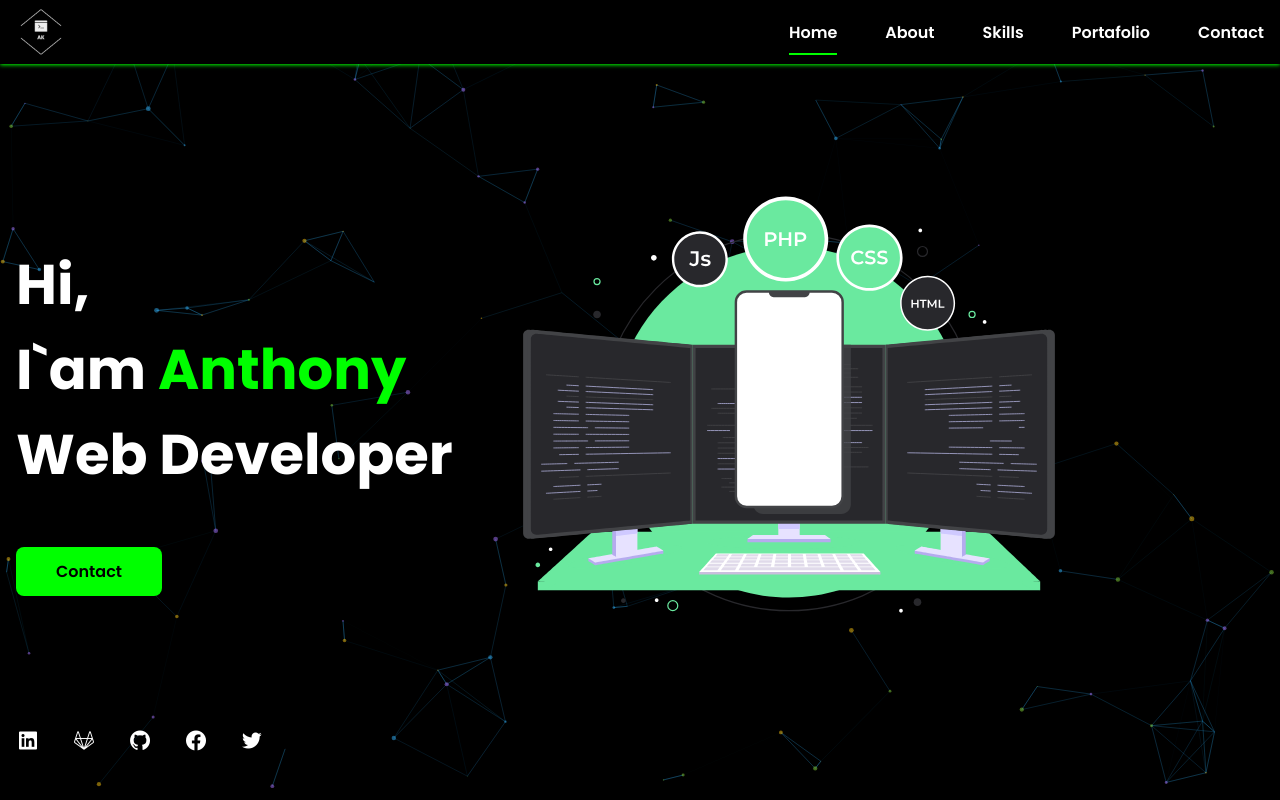
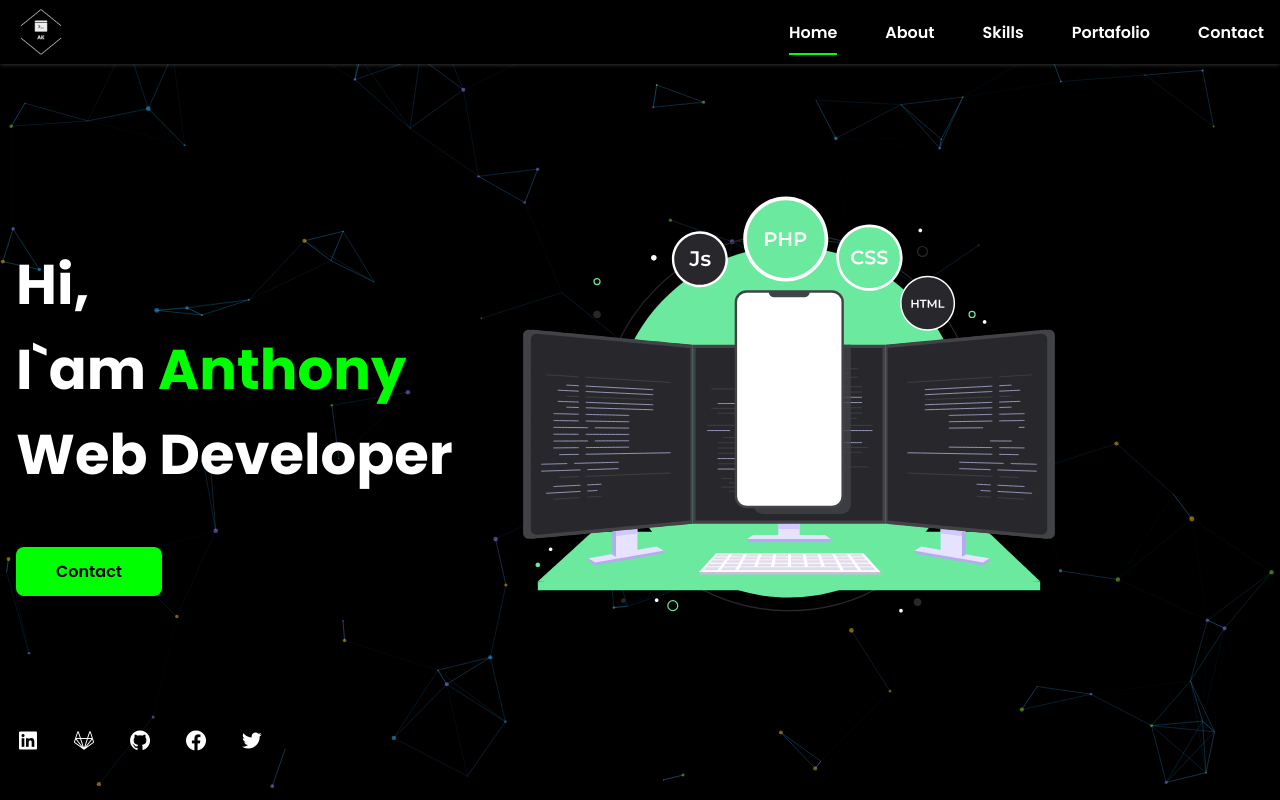
Before and after one commit to Anthony0912/briefcase, a React (Create React App) app: page / in a window 1280 px wide. Shown: the top 800 px of the page. Built offline with nearby package versions, Linux system fonts and the light colour scheme.

Commit message:
add style scrollbar

```diff
--- a/src/assets/css/styles.css
+++ b/src/assets/css/styles.css
@@ -1,3 +1,17 @@
+*::-webkit-scrollbar {
+  width: 7px;
+  height: 7px;
+}
+*::-webkit-scrollbar-track {
+  border-radius: 10px;
+}
+
+*::-webkit-scrollbar-thumb {
+  background-color: var(--background-color-scrollbar);
+  border-radius: 20px;
+  border: 1px solid var(--border-color-scrollbar);
+}
+
 :root {
   --header-height: 3rem;
   --font-semi: 600;
@@ -11,6 +25,8 @@
   --third-color: #fff;
   --fourth-color: #000;
   --fifth-color: #1c1c1c;
+  --background-color-scrollbar: #797979;
+  --border-color-scrollbar: #797979;
 }
 
 /*===== Fuente y tipografia =====*/
@@ -20,6 +36,7 @@
   --h2-font-size: 1.25rem;
   --normal-font-size: 0.938rem;
 }
+
 @media screen and (min-width: 768px) {
   :root {
     --big-font-size: 3.5rem;
@@ -45,7 +62,7 @@
 }
 
 /* BASE */
-*,
+
 ::before,
 ::after {
   box-sizing: border-box;
@@ -131,7 +148,7 @@ img {
   left: 0;
   z-index: var(--z-fixed);
   background-color: var(--body-color);
-  box-shadow: 0 1px 4px rgba( 0, 255, 0);
+  box-shadow: 0 1px 4px rgba(255, 252, 252, 0.198);
 }
 
 .name-icon {
```
